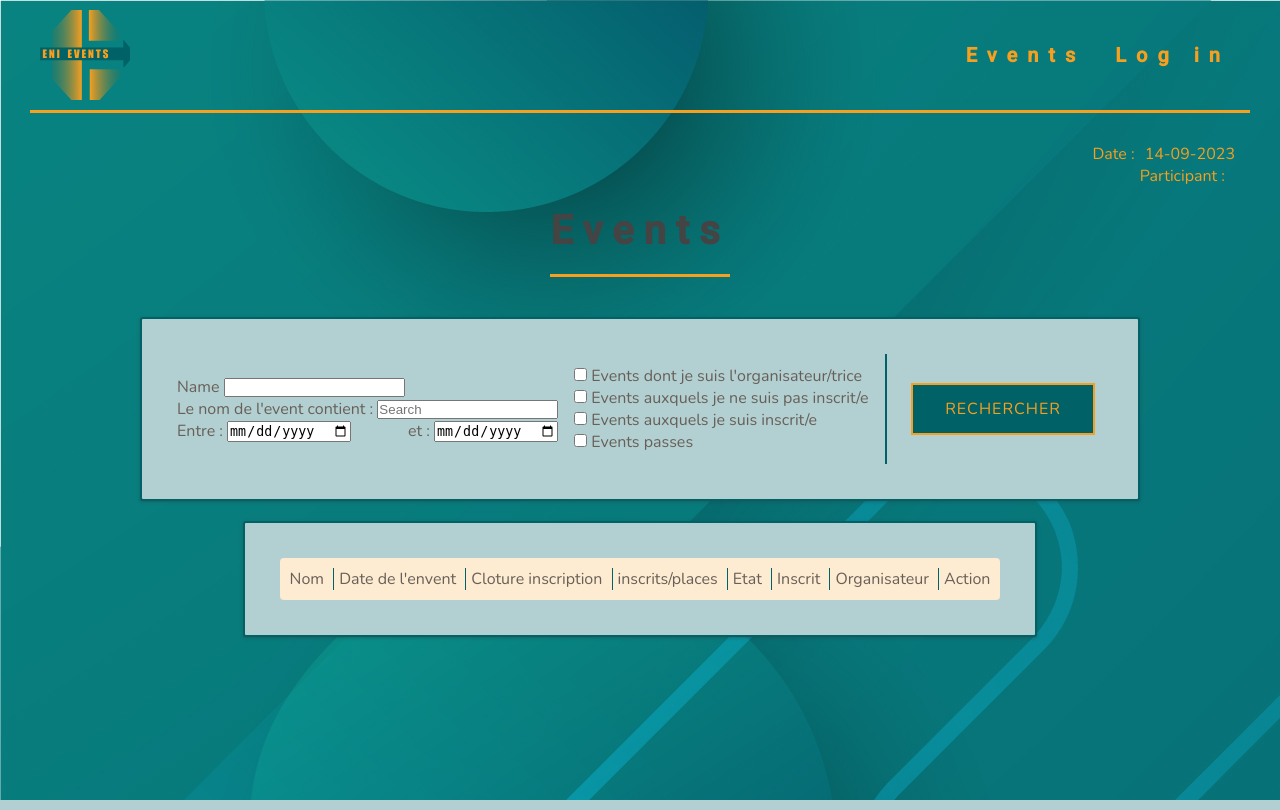
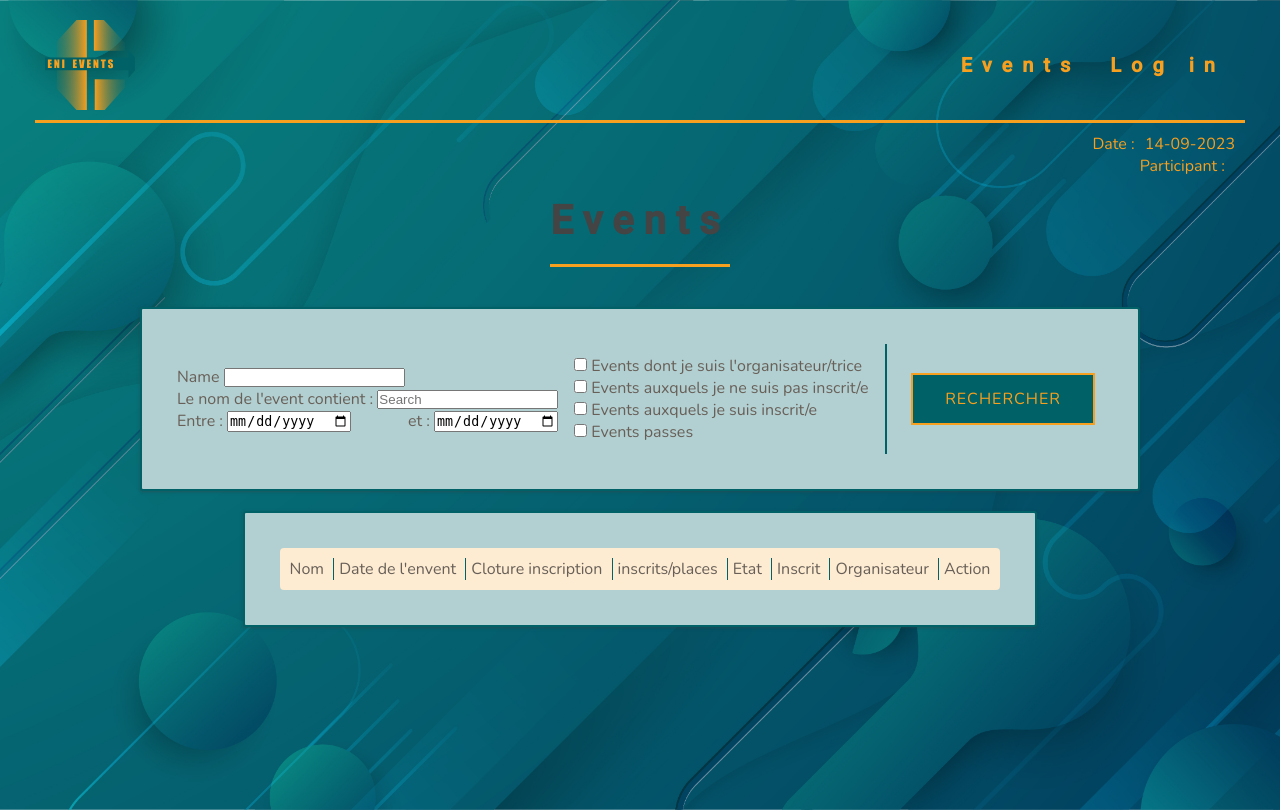
Before and after one commit to KanThor73/eni-events, a Symfony app: template templates/event/eventShowroom.html.twig in a window 1280 px wide. Run offline with Twig, Linux system fonts and the light colour scheme; the template is opened without the code that fills it, so the values that code supplies are empty; form fields are guessed from the names that the template uses; some libraries are stand-ins or nearby versions.

Commit message:
derniere modif css

```diff
--- a/public/css/base.css
+++ b/public/css/base.css
@@ -8,9 +8,9 @@ body{
     font-family: var(--fontFamilyCore);
     font-size: 1.6rem;
     color: var(--fontColor);
-    background: url("../img/Fluid_background_2019_4-25.jpg");
-    min-height: 100vh;
-    padding: 0rem 3rem;
+    background: url("../img/Fluid_background_2019_4-25.jpg") center center;
+    background-size: cover;
+        min-height: 100vh;
 }
 
 h1,h2,h3,h4,h5{
--- a/public/css/eventShowroom.css
+++ b/public/css/eventShowroom.css
@@ -4,8 +4,6 @@
     justify-content: center;
     align-items: center;
 }
-
-
 
 .search-container{
     display: flex;
@@ -28,6 +26,7 @@
     flex-direction: column;
     align-items: end;
     margin-right: 3rem;
+    padding-right: 3rem;
 }
 
 .date{
--- a/public/css/header.css
+++ b/public/css/header.css
@@ -1,9 +1,7 @@
 header{
-    /*margin: 0rem 3rem;*/
-    /*background: var(--primary);*/
+    margin: 1rem 3.5rem;
     border-bottom: 3px solid var(--secondary);
     justify-content: space-between;
-    margin-bottom: 3rem;
 }
 
 .log{
--- a/public/css/layout.css
+++ b/public/css/layout.css
@@ -1,20 +1,20 @@
-.form-container{
+.form-container {
     flex-direction: row;
     background: var(--primary-light);
-    padding: 3.5rem;
     border-radius: 0.3rem;
     border: 2px solid var(--primary);
     box-shadow: var(--box-shadow);
     margin-top: 2rem;
+    padding: 3.5rem;
 }
 
-.form-row{
+.form-row {
     margin: 0.5rem;
     display: flex;
     justify-content: space-between;
     column-gap: 2rem;
 }
 
-.row{
+.row {
     justify-content: space-between;
 }
```
